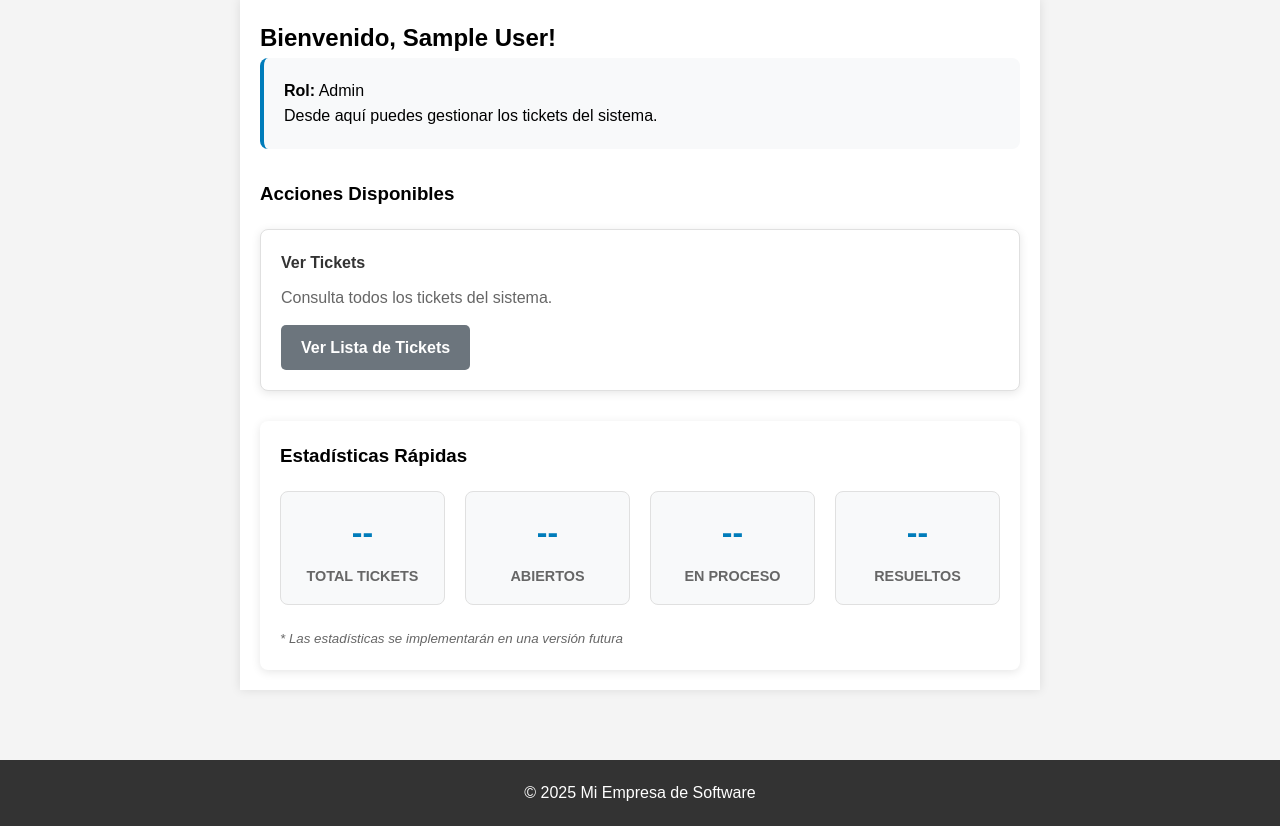
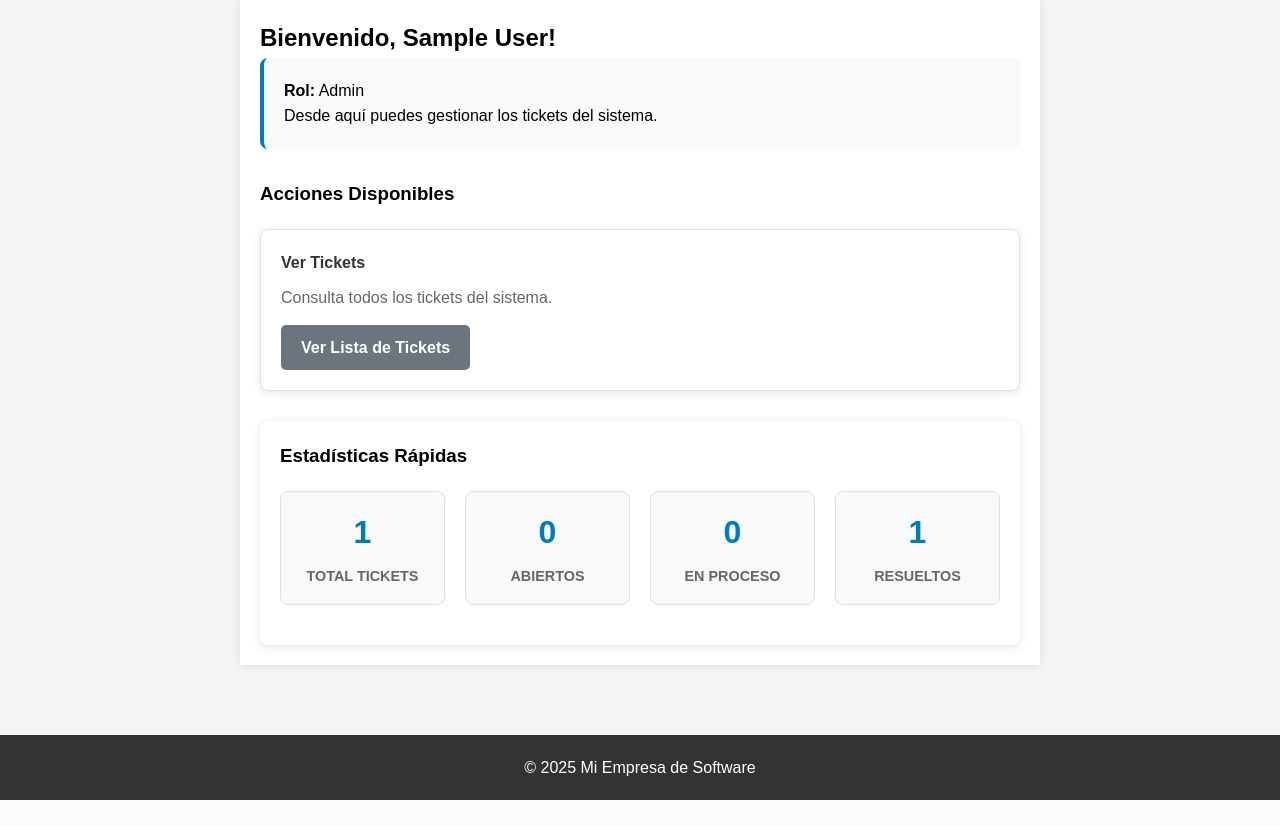
Before and after one commit to lsilva-datacperu/ticketv2, a PHP site: page /sistemas/dashboard.php in a window 1280 px wide. Shown: the part 91-917 px from the top of the page. After the commit the page ends 891 px from the top, so only its background shows below. Run offline with PHP 8.4, Linux system fonts and the light colour scheme; the visitor is signed in with stand-in values (Sample User, id 1); tables that the repository leaves empty or names only in its code hold one stand-in row (values such as "Sample post").

Commit message:
feat: Implement dashboard statistics and fix key bugs
This commit introduces the dashboard statistics feature and resolves two critical bugs in the user registration and ticket creation flows.

Features:
- The "Estadísticas Rápidas" section on the dashboard now displays live data for total, open, in-progress, and resolved tickets.
- A new method `getTicketStatistics()` was added to the Ticket model to efficiently query this data.

Bug Fixes:
- (registro.php) A "headers already sent" error during user registration was fixed by removing premature debug `echo` statements.
- (crear_ticket.php) A file upload error was fixed by adding logic to automatically create the 'public/uploads' directory if it does not exist.

```diff
--- a/public/crear_ticket.php
+++ b/public/crear_ticket.php
@@ -65,6 +65,11 @@ if ($_SERVER['REQUEST_METHOD'] === 'POST') {
                     $nombre_unico = uniqid() . '-' . $nombre_original;
                     $ruta_destino = $uploadDir . $nombre_unico;
 
+                    // Asegurarse de que el directorio de subida existe
+                    if (!is_dir($uploadDir)) {
+                        mkdir($uploadDir, 0755, true);
+                    }
+
                     if (move_uploaded_file($_FILES['adjunto']['tmp_name'], $ruta_destino)) {
                         $ticketModel->addAttachment($ticket_id, 'uploads/' . $nombre_unico, $nombre_original);
                         // Todo salió bien, redirigir
--- a/public/dashboard.php
+++ b/public/dashboard.php
@@ -31,9 +31,15 @@ if (isset($_GET['error'])) {
     }
 }
 
+require_once __DIR__ . '/../src/models/Ticket.php';
+
 // Preparar los datos para la vista
 $user_name = $_SESSION['user_nombre'];
 $user_rol = $_SESSION['user_rol'];
+
+// Obtener estadísticas
+$ticketModel = new Ticket();
+$stats = $ticketModel->getTicketStatistics();
 
 // Configurar la vista
 $page_title = 'Dashboard';
--- a/src/models/Ticket.php
+++ b/src/models/Ticket.php
@@ -116,5 +116,36 @@ class Ticket extends Database {
         $result = $stmt->get_result();
         return $result->fetch_all(MYSQLI_ASSOC);
     }
+
+    /**
+     * Obtiene estadísticas de los tickets.
+     * @return array Un array con las estadísticas.
+     */
+    public function getTicketStatistics() {
+        $sql = "SELECT
+                    COUNT(*) as total,
+                    SUM(CASE WHEN estado = 'abierto' THEN 1 ELSE 0 END) as abiertos,
+                    SUM(CASE WHEN estado = 'en_proceso' THEN 1 ELSE 0 END) as en_proceso,
+                    SUM(CASE WHEN estado = 'resuelto' THEN 1 ELSE 0 END) as resueltos
+                FROM tickets";
+
+        $result = $this->conn->query($sql);
+
+        if ($result) {
+            $stats = $result->fetch_assoc();
+            // Asegurarse de que los valores nulos se traten como 0
+            $stats['abiertos'] = (int) $stats['abiertos'];
+            $stats['en_proceso'] = (int) $stats['en_proceso'];
+            $stats['resueltos'] = (int) $stats['resueltos'];
+            return $stats;
+        } else {
+            return [
+                'total' => 0,
+                'abiertos' => 0,
+                'en_proceso' => 0,
+                'resueltos' => 0
+            ];
+        }
+    }
 }
 ?>
--- a/src/views/dashboard_view.php
+++ b/src/views/dashboard_view.php
@@ -42,22 +42,21 @@
         <h3>Estadísticas Rápidas</h3>
         <div class="stats-grid">
             <div class="stat-item">
-                <span class="stat-number">--</span>
+                <span class="stat-number"><?php echo htmlspecialchars($stats['total'] ?? 0); ?></span>
                 <span class="stat-label">Total Tickets</span>
             </div>
             <div class="stat-item">
-                <span class="stat-number">--</span>
+                <span class="stat-number"><?php echo htmlspecialchars($stats['abiertos'] ?? 0); ?></span>
                 <span class="stat-label">Abiertos</span>
             </div>
             <div class="stat-item">
-                <span class="stat-number">--</span>
+                <span class="stat-number"><?php echo htmlspecialchars($stats['en_proceso'] ?? 0); ?></span>
                 <span class="stat-label">En Proceso</span>
             </div>
             <div class="stat-item">
-                <span class="stat-number">--</span>
+                <span class="stat-number"><?php echo htmlspecialchars($stats['resueltos'] ?? 0); ?></span>
                 <span class="stat-label">Resueltos</span>
             </div>
         </div>
-        <small><em>* Las estadísticas se implementarán en una versión futura</em></small>
     </div>
 </div>
```
